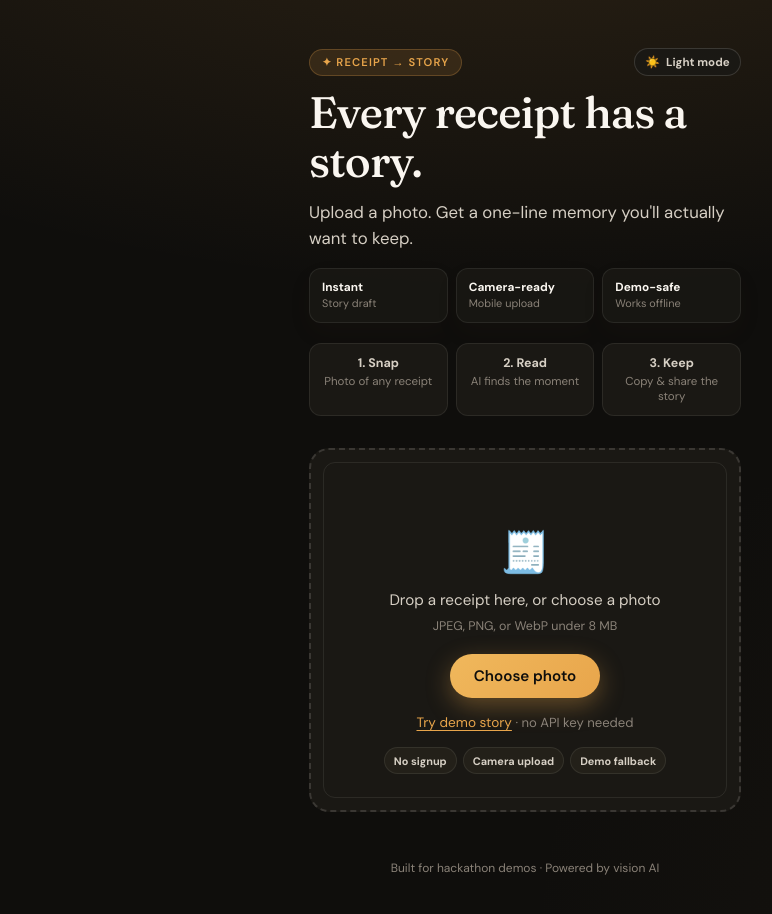
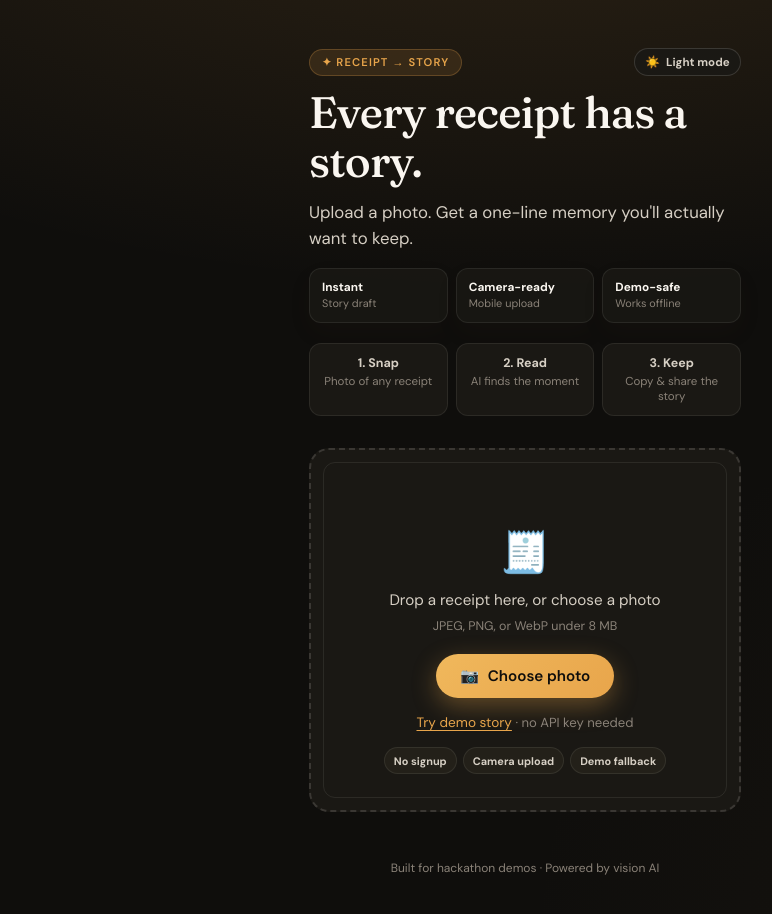
Before and after one commit to danteocualesjr/receipt-story, a Next.js app: page / in a window 1280 px wide. Shown: the top 914 px of the page, without its empty margins (115-887 px from the left). Built offline with nearby package versions, Linux system fonts and the light colour scheme.

Commit message:
Enhance action button affordances
Co-authored-by: Dante O. Cuales, Jr. <danteocualesjr@gmail.com>

```diff
--- a/app/globals.css
+++ b/app/globals.css
@@ -333,6 +333,14 @@ a {
     background 0.15s;
 }
 
+.btn__icon {
+  display: inline-grid;
+  place-items: center;
+  width: 1.25rem;
+  height: 1.25rem;
+  line-height: 1;
+}
+
 .btn:active:not(:disabled) {
   transform: scale(0.98);
 }
@@ -581,6 +589,10 @@ a {
   display: flex;
   gap: 0.65rem;
   margin-top: 1rem;
+  padding: 0.55rem;
+  background: color-mix(in srgb, var(--bg-elevated) 88%, transparent);
+  border: 1px solid var(--border);
+  border-radius: calc(var(--radius-sm) + 8px);
 }
 
 .actions .btn {
--- a/app/page.tsx
+++ b/app/page.tsx
@@ -263,7 +263,12 @@ export default function Home() {
               Processing
             </>
           ) : (
-            "Choose photo"
+            <>
+              <span className="btn__icon" aria-hidden>
+                📷
+              </span>
+              Choose photo
+            </>
           )}
         </button>
         <p className="demo-hint">
@@ -320,6 +325,9 @@ export default function Home() {
               className="btn btn--ghost"
               onClick={() => void copyStory()}
             >
+              <span className="btn__icon" aria-hidden>
+                {copied ? "✓" : "⧉"}
+              </span>
               {copied ? "Copied!" : "Copy story"}
             </button>
             <button
@@ -327,6 +335,9 @@ export default function Home() {
               className="btn btn--soft"
               onClick={chooseAnotherReceipt}
             >
+              <span className="btn__icon" aria-hidden>
+                ↻
+              </span>
               Another receipt
             </button>
           </div>
```
